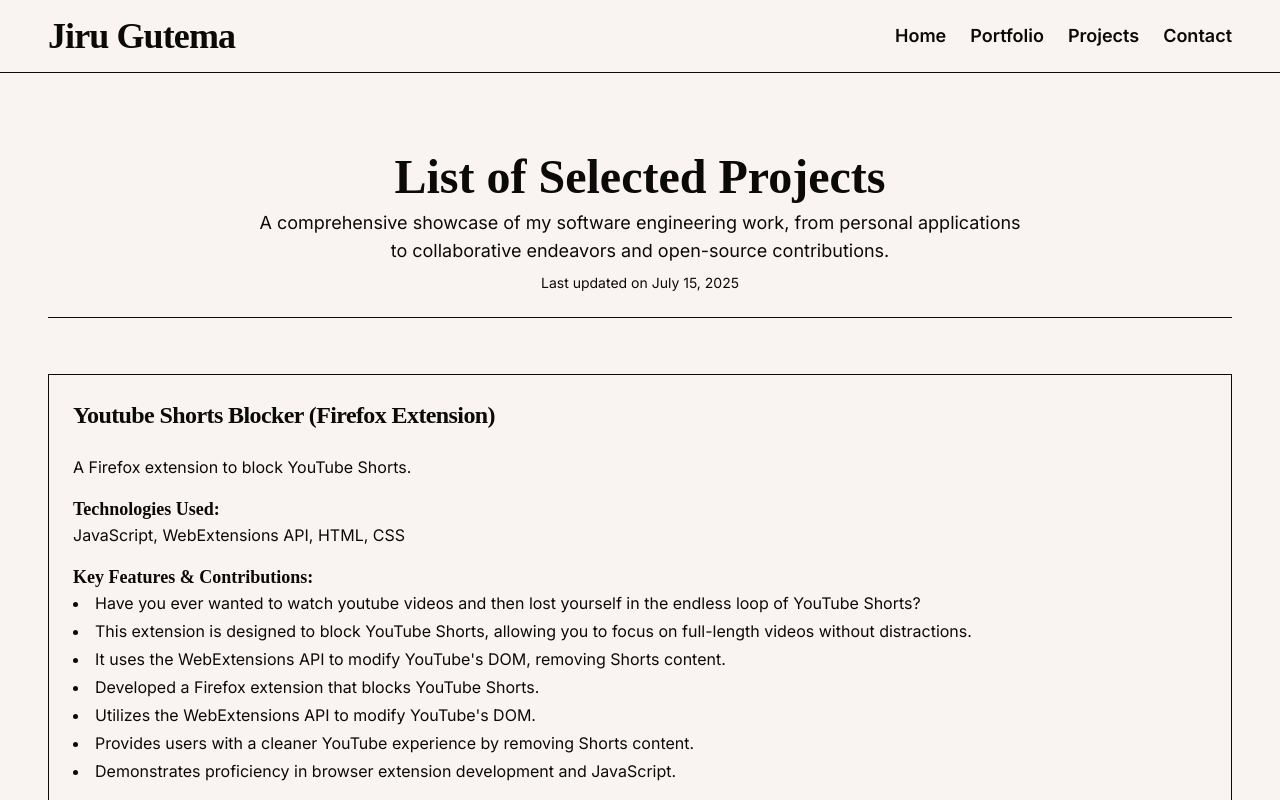
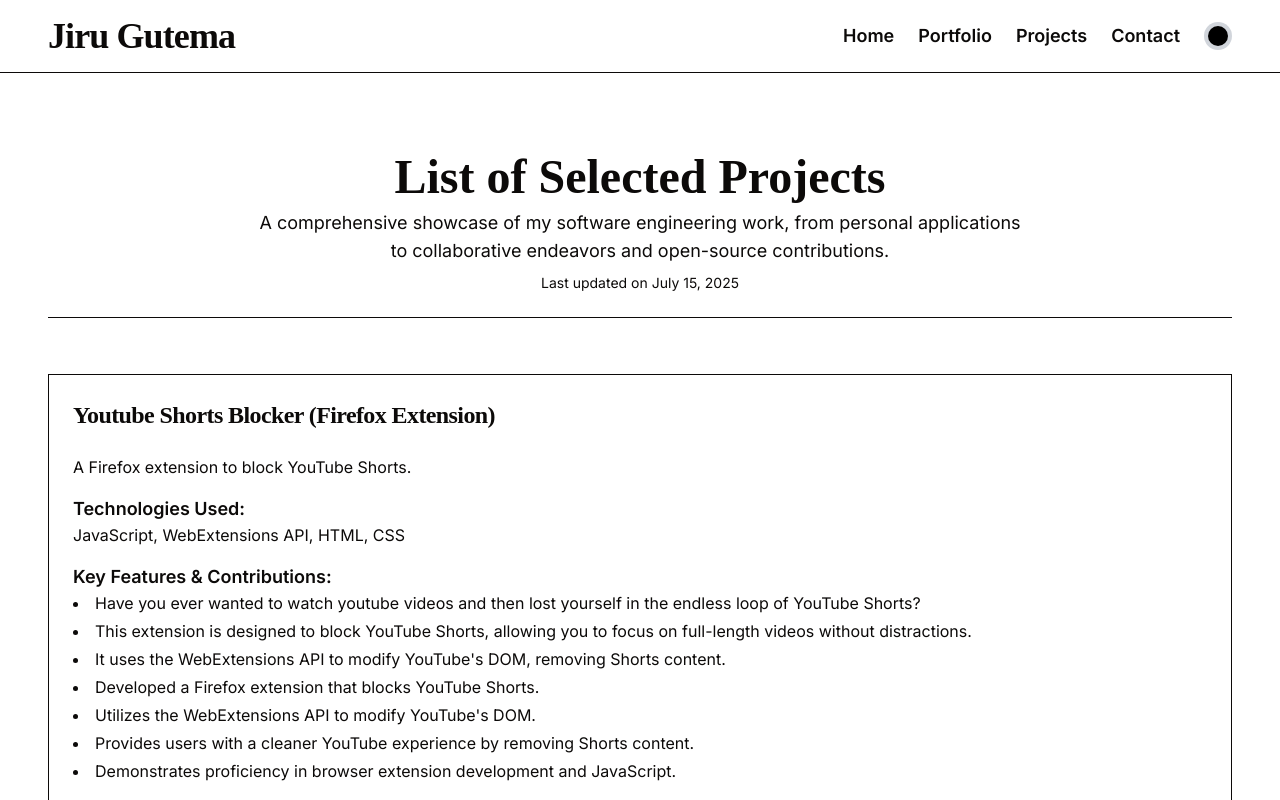
Before and after one commit to JiruGutema/Profile-Portfolio, a Next.js app: page /projects in a window 1280 px wide. Shown: the top 800 px of the page. Built offline with nearby package versions, Linux system fonts and the light colour scheme.

Commit message:
dark mode is added, background color is changed

```diff
--- a/app/globals.css
+++ b/app/globals.css
@@ -4,39 +4,70 @@
 
 @layer base {
   :root {
-    --background: 25 40% 96%; /* Light sepia/off-white */
-    --foreground: 20 14.3% 4.1%; /* Dark text */
-    --card: 25 40% 96%;
+    --background: 0 0% 100%; /* Light mode: white */
+    --foreground: 20 14.3% 4.1%;
+
+    --card: 0 0% 100%;
     --card-foreground: 20 14.3% 4.1%;
-    --popover: 25 40% 96%;
+
+    --popover: 0 0% 100%;
     --popover-foreground: 20 14.3% 4.1%;
-    --primary: 20 14.3% 4.1%; /* Dark for primary elements like buttons */
-    --primary-foreground: 25 40% 96%; /* Light text on dark primary */
-    --secondary: 25 40% 90%; /* Slightly darker sepia for secondary elements */
+
+    --primary: 20 14.3% 4.1%;
+    --primary-foreground: 0 0% 100%;
+
+    --secondary: 25 40% 90%;
     --secondary-foreground: 20 14.3% 4.1%;
+
     --muted: 25 40% 90%;
     --muted-foreground: 20 14.3% 4.1%;
+
     --accent: 25 40% 90%;
     --accent-foreground: 20 14.3% 4.1%;
+
     --destructive: 0 84.2% 60.2%;
     --destructive-foreground: 210 40% 98%;
-    --border: 20 14.3% 4.1%; /* Dark border for newspaper lines */
+
+    --border: 20 14.3% 4.1%;
     --input: 20 14.3% 4.1%;
     --ring: 20 14.3% 4.1%;
+
     --radius: 0.5rem;
   }
-}
 
-@layer base {
+  /* Dark mode: GitHub-like (#0D1117) */
+  .dark {
+    --background: 217 28% 7%;  /* #0D1117 */
+    --foreground: 210 40% 98%; /* Light text */
+
+    --card: 216 28% 12%;       /* Slightly lighter card background */
+    --card-foreground: 210 40% 98%;
+
+    --popover: 216 28% 12%;
+    --popover-foreground: 210 40% 98%;
+
+    --primary: 210 40% 98%;
+    --primary-foreground: 217 28% 7%;
+
+    --secondary: 217 28% 10%;
+    --secondary-foreground: 210 40% 98%;
+
+    --muted: 217 28% 10%;
+    --muted-foreground: 210 40% 80%;
+
+    --accent: 217 28% 10%;
+    --accent-foreground: 210 40% 98%;
+
+    --destructive: 0 84.2% 60.2%;
+    --destructive-foreground: 210 40% 98%;
+
+    --border: 217 28% 18%;
+    --input: 217 28% 18%;
+    --ring: 210 40% 98%;
+
+  }
+
   body {
-    @apply bg-background text-foreground font-serif; /* Apply serif font globally */
-  }
-  h1,
-  h2,
-  h3,
-  h4,
-  h5,
-  h6 {
-    @apply font-serif; /* Ensure headings also use serif */
+    @apply bg-background text-foreground font-serif;
   }
 }
--- a/app/portfolio/page.tsx
+++ b/app/portfolio/page.tsx
@@ -213,7 +213,7 @@ export default function PortfolioPage() {
                   <p className="text-base text-muted-foreground mb-2">
                     A Firefox extension to hide YouTube Shorts, allowing users to overcome endless looping of shorts scrolling.
                   </p>
-                  <Link href="/projects#project-1" style={{background: 'black'}} className="text-white hover:underline p-2 text-sm mt-2 inline-block">
+                  <Link href="/projects#project-1"  className="text-black bg-white border border-black hover:underline p-2 text-sm mt-2 inline-block">
                     View Project
                   </Link>
                 </CardContent>
@@ -227,7 +227,7 @@ export default function PortfolioPage() {
                     A mini chatbot built using a Gemini free flash API, designed to assist users with basic tasks,
                     coding, and writing paragraphs.
                   </p>
-                  <Link href="#" style={{background: 'black'}} className="text-white hover:underline p-2 text-sm mt-2 inline-block">
+                  <Link href="#"  className="text-black border bg-white border-black hover:underline p-2 text-sm mt-2 inline-block">
                     View Project
                   </Link>
                 </CardContent>
@@ -243,7 +243,7 @@ export default function PortfolioPage() {
                     A full-stack web application for a house rental platform, built with Node.js, Express, MySQL, React,
                     and JWT.
                   </p>
-                  <Link href="#" style={{background: 'black'}} className="text-white hover:underline p-2 text-sm mt-2 inline-block">
+                  <Link href="#"  className="text-black hover:underline p-2 border border-black bg-white text-sm mt-2 inline-block">
                     View Project
                   </Link>
                 </CardContent>
@@ -259,7 +259,7 @@ export default function PortfolioPage() {
                     A full-stack restaurant management system built with Node.js, NestJS, TypeScript, and vanilla HTML.
                     Contributed as a database designer, frontend developer, and API integrator.
                   </p>
-                  <Link href="#" style={{background: 'black'}} className="text-white hover:underline p-2 text-sm mt-2 inline-block">
+                  <Link href="#"  className="text-black bg-white border border-black hover:underline p-2 text-sm mt-2 inline-block">
                     View Project
                   </Link>
                 </CardContent>
@@ -273,14 +273,14 @@ export default function PortfolioPage() {
                     Contributed as a backend and Flutter developer to the VolunteerConnect app, implementing features
                     using Express, MySQL, Flutter, JWT, and Firebase.
                   </p>
-                  <Link href="#" style={{background: 'black'}} className="text-white hover:underline p-2 text-sm mt-2 inline-block">
+                  <Link href="#"  className="text-black bg-white border border-black hover:underline p-2 text-sm mt-2 inline-block">
                     View Project
                   </Link>
                 </CardContent>
               </Card>
             </div>
           </section>
-          <Link href="/projects"  style={{background: 'black'}} className="text-white p-2 hover:underline text-sm mt-2 inline-block">
+          <Link href="/projects"   className="text-black bg-white border border-black p-2 hover:underline text-sm mt-2 inline-block">
             View Selected Projects
           </Link>
           <Separator className="bg-border" />
--- a/components/header.tsx
+++ b/components/header.tsx
@@ -1,9 +1,31 @@
 "use client"
 import Link from "next/link"
-import { useState } from "react"
+import { useState, useEffect } from "react"
 
 export function Header() {
   const [menuOpen, setMenuOpen] = useState(false)
+  const [isDark, setIsDark] = useState(false)
+
+  // Load saved theme on mount
+  useEffect(() => {
+    const savedTheme = localStorage.getItem("theme")
+    if (savedTheme === "dark") {
+      document.documentElement.classList.add("dark")
+      setIsDark(true)
+    }
+  }, [])
+
+  const toggleTheme = () => {
+    const newDark = !isDark
+    setIsDark(newDark)
+    if (newDark) {
+      document.documentElement.classList.add("dark")
+      localStorage.setItem("theme", "dark")
+    } else {
+      document.documentElement.classList.remove("dark")
+      localStorage.setItem("theme", "light")
+    }
+  }
 
   return (
     <header className="py-4 border-b border-border mb-8">
@@ -25,7 +47,28 @@ export function Header() {
           <Link href="/portfolio#contact" className="text-lg font-semibold hover:underline">
             Contact
           </Link>
+             <button
+      onClick={toggleTheme}
+      className={`relative w-7 h-7 rounded-full transition-colors duration-300
+        ${isDark ? "bg-blue-600" : "bg-gray-300"}`}
+    >
+      <span
+        className={`absolute left-1 top-1 w-5 h-5  rounded-full transition-transform duration-300
+        ${isDark ? "bg-white" : "bg-black"}`}
+      />
+      </button>
         </nav>
+
+        {/* Dark mode toggle */}
+        {/* <button
+          onClick={toggleTheme}
+          className="ml-4 w-10 h-10 flex items-center justify-center rounded-lg border border-border text-xl hover:bg-secondary"
+          aria-label="Toggle dark mode"
+        >
+          {isDark ? "🌞" : "🌙"}
+        </button> */}
+
+
         {/* Mobile menu toggle */}
         <button
           className="md:hidden flex items-center px-3 py-2 w-16 h-10 rounded-lg text-4xl"
@@ -35,40 +78,54 @@ export function Header() {
           ☰
         </button>
       </div>
+
       {/* Mobile nav */}
       {menuOpen && (
-  <nav className="md:hidden border-t border-border px-4 py-2 flex flex-col w-full items-end">
+        <nav className="md:hidden border-t-0 border-border px-4 py-2 flex flex-col w-full items-end">
           <Link
             href="/"
-      className="block py-2 text-lg font-semibold hover:underline"
+            className="block py-2 pr-6 text-lg font-semibold hover:underline"
             onClick={() => setMenuOpen(false)}
           >
             Home
           </Link>
           <Link
             href="/portfolio"
-      className="block py-2 text-lg font-semibold hover:underline"
+            className="block py-2 pr-6 text-lg font-semibold hover:underline"
             onClick={() => setMenuOpen(false)}
           >
             Portfolio
           </Link>
           <Link
             href="/projects"
-      className="block py-2 text-lg font-semibold hover:underline"
+            className="block py-2 pr-6 text-lg font-semibold hover:underline"
             onClick={() => setMenuOpen(false)}
           >
             Projects
           </Link>
           <Link
             href="/portfolio#contact"
-      className="block py-2 text-lg font-semibold hover:underline"
+            className="block py-2 pr-6 text-lg font-semibold hover:underline"
             onClick={() => setMenuOpen(false)}
           >
             Contact
           </Link>
+
+            <button
+              onClick={() => {
+                toggleTheme();
+                setMenuOpen(false);
+              }}
+              className={`relative w-7 h-7 ml-6 mr-6 rounded-full transition-colors duration-300
+                ${isDark ? "bg-blue-600" : "bg-gray-300"}`}
+            >
+              <span
+                className={`absolute left-1 top-1 w-5 h-5 rounded-full transition-transform duration-300
+                  ${isDark ? "bg-white" : "bg-black"}`}
+              />
+            </button>
         </nav>
       )}
-
     </header>
   )
 }
--- a/components/project-detail-card.tsx
+++ b/components/project-detail-card.tsx
@@ -43,7 +43,7 @@ export function ProjectDetailCard({
         <div className="flex flex-wrap gap-4 pt-2">
           {liveDemoLink && (
             <Link href={liveDemoLink} target="_blank" rel="noopener noreferrer">
-              <Button className="rounded-none border border-border bg-primary text-primary-foreground hover:bg-primary/90">
+              <Button className="rounded-none border border-border text-primary-foreground hover:bg-primary/90">
                 {title.includes("Firefox") ? (
                   <span className="ml-2"> Install for Firefox</span>
                 ) :
```
Lines whose indentation alone changed are shown as unchanged.
